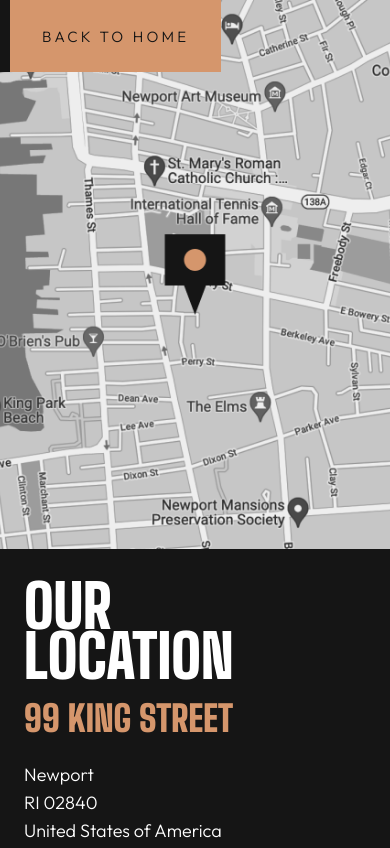
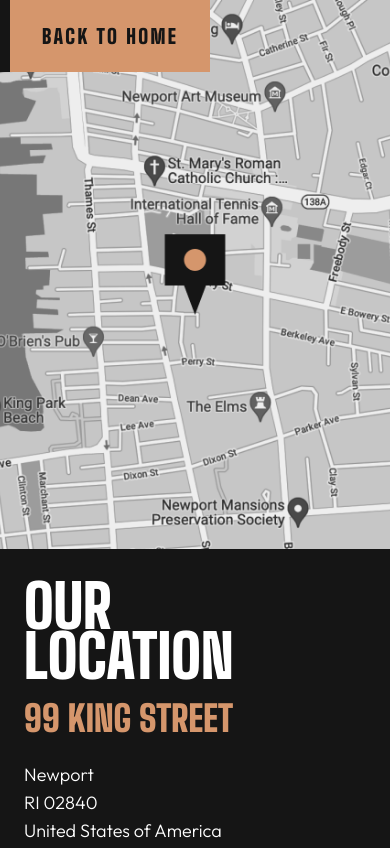
Before and after one commit to teba101/css_tarea3, a website: page location.html in a window 390 px wide. Shown: the top 848 px of the page. Drawn offline with Linux system fonts and the light colour scheme.

Commit message:
style: ajustar tamaños responsive

```diff
--- a/scss/abstracts/_mixins.scss
+++ b/scss/abstracts/_mixins.scss
@@ -1,22 +1,25 @@
 @use "sass:map";
+@use "sass:meta";
 @use "variables" as var;
 
 /// Aplica estilos desde un breakpoint hacia arriba (mobile first).
-/// @param {String} $breakpoint - Clave de $breakpoints: "tablet" | "desktop".
-/// @example scss
-///   .hero {
-///     padding: 1.5rem;
-///
-///     @include respond-to("tablet") {
-///       padding: 2.5rem;
-///     }
-///   }
+/// Soporta tanto claves del mapa de variables como valores directos (px/rem).
+/// @param {String|Number} $breakpoint - Clave ('tablet', 'desktop') o valor (900px).
 @mixin respond-to($breakpoint) {
-  @if not map.has-key(var.$breakpoints, $breakpoint) {
-    @error "El breakpoint `#{$breakpoint}` no existe. Usa: #{map.keys(var.$breakpoints)}.";
+  // Opción 1: Si pasas una clave que existe en el mapa de variables
+  @if map.has-key(var.$breakpoints, $breakpoint) {
+    @media (min-width: map.get(var.$breakpoints, $breakpoint)) {
+      @content;
+    }
   }
-
-  @media (min-width: map.get(var.$breakpoints, $breakpoint)) {
-    @content;
+  // Opción 2: Si pasas directamente un valor numérico (ej: 850px)
+  @else if meta.type-of($breakpoint) == number {
+    @media (min-width: $breakpoint) {
+      @content;
+    }
+  }
+  // Si no es ninguna de las dos cosas, lanzamos un error descriptivo
+  @else {
+    @error "El breakpoint `#{$breakpoint}` no es válido. Usa una clave del mapa (#{map.keys(var.$breakpoints)}) o un valor numérico en px/rem.";
   }
 }
--- a/scss/components/_buttons.scss
+++ b/scss/components/_buttons.scss
@@ -1,26 +1,30 @@
 @use "../abstracts/variables" as *;
 
-// Enlace partido: etiqueta + celda de flecha.
-// Primario: etiqueta oscura, flecha con fondo primario.
-// Secundario: etiqueta blanca y texto oscuro, celda de flecha oscura.
-// Hover de ambos: la etiqueta pasa a primario y la flecha a oscuro.
+// Enlace partido: etiqueta + celda de flecha (.btn__label y .btn__icon).
+// Primario ("Our location"): etiqueta oscura y texto blanco, flecha sobre primario.
+// Secundario ("Back to home"), según el PDF: etiqueta oscura y texto blanco,
+// celda primaria con la flecha en oscuro, apuntando a la izquierda.
+// Hover: el fondo de la etiqueta y el de la celda se intercambian.
 
 .btn {
   display: inline-flex;
   align-items: stretch;
   height: 4.5rem;
+  margin: 0;
   border: 0;
   padding: 0;
   background-color: transparent;
-  font-family: $font-body;
-  font-weight: $font-weight-light;
-  font-size: 0.9375rem;
+  color: inherit;
+  font-family: $font-heading;
+  font-weight: $font-weight-black;
+  font-size: 1.25rem;
   line-height: 1;
-  letter-spacing: 0.21em;
+  letter-spacing: 0.12em;
   text-transform: uppercase;
   text-decoration: none;
   white-space: nowrap;
   cursor: pointer;
+  transition: all 0.3s ease;
 
   &:focus {
     outline: none;
@@ -35,9 +39,7 @@
   &__icon {
     display: flex;
     align-items: center;
-    transition:
-      background-color $transition-base,
-      color $transition-base;
+    transition: all 0.3s ease;
   }
 
   &__label {
@@ -69,6 +71,8 @@
 
   &--secondary {
     flex-direction: row-reverse;
+    background-color: transparent;
+    color: $color-dark-1;
 
     .btn__label {
       background-color: $color-dark-1;
@@ -99,6 +103,7 @@
   }
 
   @media (prefers-reduced-motion: reduce) {
+    &,
     &__label,
     &__icon {
       transition: none;
```
Also changed, not shown: index.html (+1 -1 lines), scss/layout/_footer.scss (+5 -6 lines), scss/layout/_header.scss (+10 -11 lines), scss/pages/_home.scss (+8 -9 lines), scss/pages/_location.scss (+4 -5 lines), Captura de pantalla_medidas.png (added), css/style.css, 1 other file.
